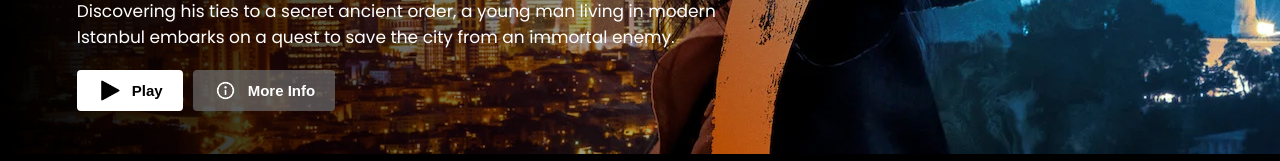
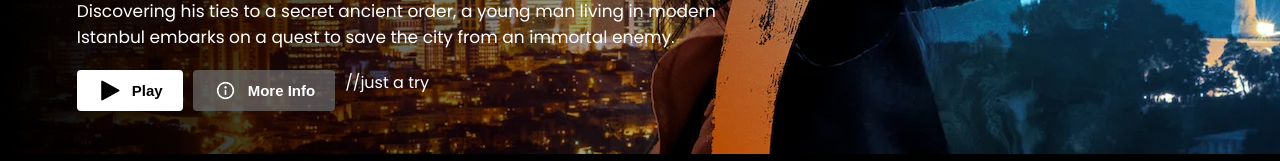
Before and after one commit to ruby-bnf/netflix_clone, a React (Vite) app: page / in a window 1280 px wide. Shown: the part 566-727 px from the top of the page. Built offline with nearby package versions, Linux system fonts and the light colour scheme.

Commit message:
testing for git

```diff
--- a/src/pages/Home/Home.jsx
+++ b/src/pages/Home/Home.jsx
@@ -23,10 +23,10 @@ const Home = () => {
             <button className="btn">
               <img src={play_icon} /> Play
             </button>
-
             <button className="btn dark-btn">
               <img src={info_icon} /> More Info
             </button>
+            //just a try
           </div>
         </div>
       </div>
```
